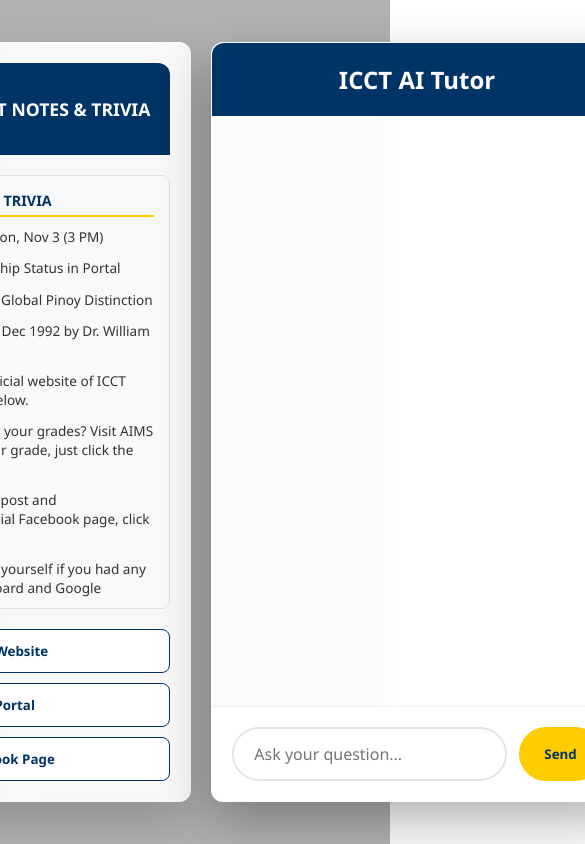
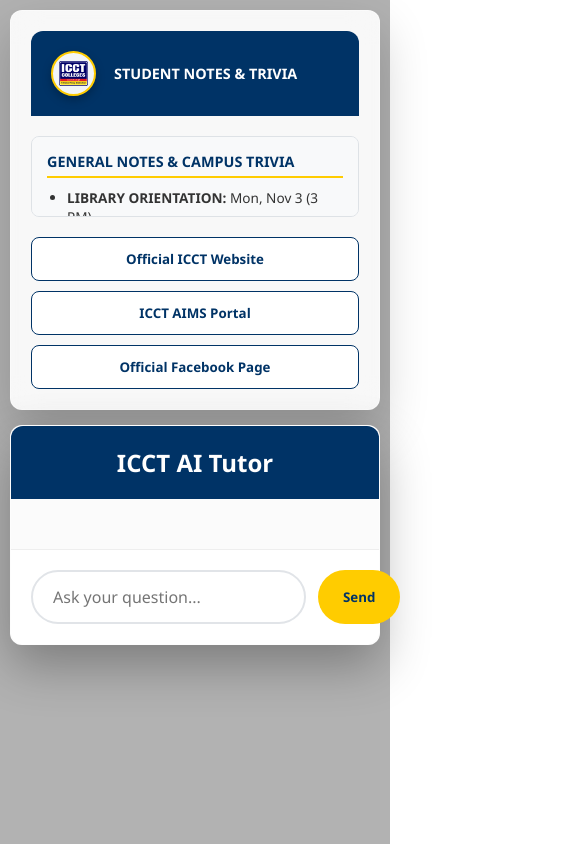
Before and after one commit to ilymatigg-art/icct-ai-tutor, a website: page index.html in a window 390 px wide. Shown: the top 844 px of the page, 585 px wide, since content can reach past the window. Drawn offline with nearby package versions, Linux system fonts and the light colour scheme.

Commit message:
Add files via upload

```diff
--- a/index.html
+++ b/index.html
@@ -5,6 +5,7 @@
     <script src="https://cdn.jsdelivr.net/npm/marked/marked.min.js"></script>
     <link rel="stylesheet" href="style.css">
     <link rel="stylesheet" href="https://cdnjs.cloudflare.com/ajax/libs/font-awesome/6.0.0/css/all.min.css">
+    <meta name="viewport" content="width=device-width, initial-scale=1.0">
 </head>
 <body>
 
--- a/style.css
+++ b/style.css
@@ -276,3 +276,37 @@
     font-weight: 700;
     white-space: nowrap;
 }
+
+/* ==========================================
+   MOBILE RESPONSIVENESS
+   ========================================== */
+@media (max-width: 768px) {
+    body {
+        flex-direction: column; /* Stacks dashboard on top of chat */
+        height: auto;
+        overflow-y: auto;
+        padding: 10px;
+        gap: 15px;
+    }
+
+    .dashboard-sidebar {
+        width: 100%; /* Takes full width on mobile */
+        height: auto;
+        max-height: 400px; /* Limits height so it doesn't hide the chat */
+    }
+
+    .chat-container {
+        width: 100%;
+        height: 70vh; /* Keeps the chat box tall enough to use */
+    }
+
+    .dash-header {
+        font-size: 0.9rem;
+        white-space: normal; /* Allows text to wrap if it's too long for a phone */
+    }
+
+    .logo-badge {
+        width: 45px; /* Slightly smaller logo for mobile */
+        height: 45px;
+    }
+}
```
